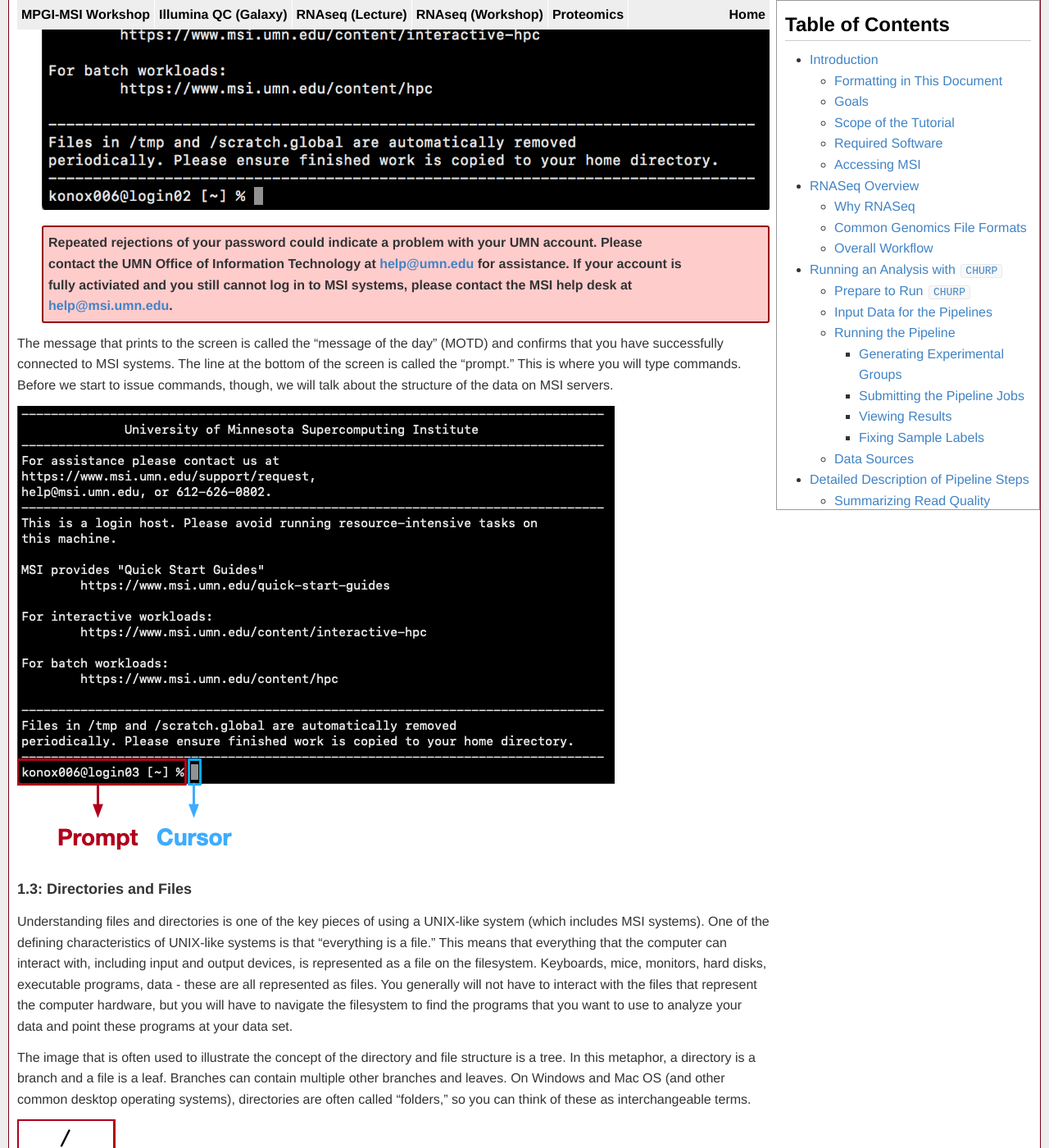
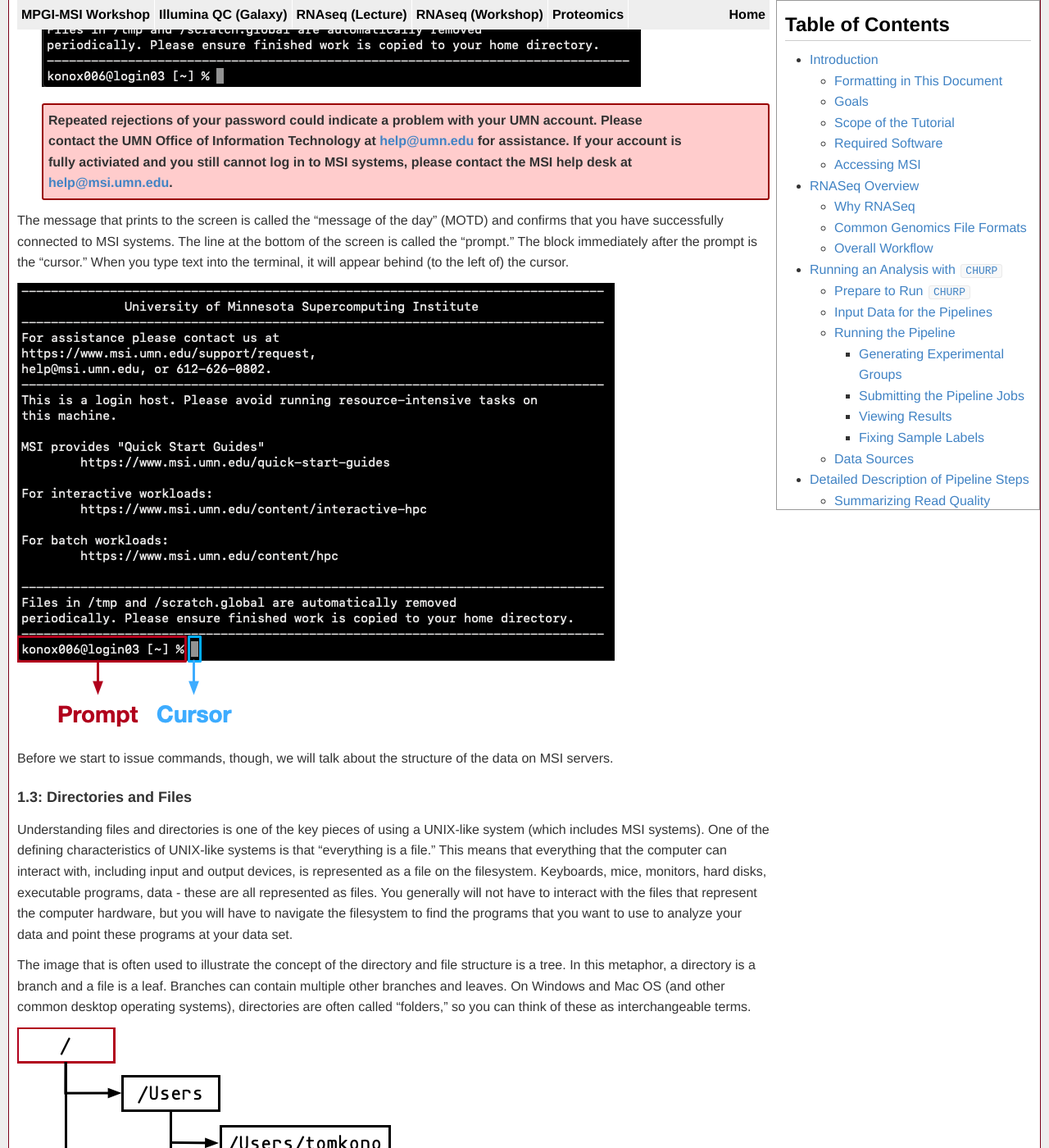
Before and after one commit to msi-ris/Tutorials, a Jekyll site: the page built from rnaseq_cmd_beta.md, in a window 1280 px wide and 1400 px high, scrolled down 3345 px. Shown: the whole window at 82% size. Built offline with Jekyll 4.4.1, drawn with Linux system fonts in a browser that asks for light colours.

Commit message:
Update bulk rnaseq beta

```diff
--- a/rnaseq_cmd_beta.md
+++ b/rnaseq_cmd_beta.md
@@ -212,11 +212,14 @@ For the other methods, follow these instructions:
 
 The message that prints to the screen is called the "message of the day" (MOTD)
 and confirms that you have successfully connected to MSI systems. The line at
-the bottom of the screen is called the "prompt." This is where you will type
-commands. Before we start to issue commands, though, we will talk about the
-structure of the data on MSI servers.
-
-![Prompt]({{ "/graphics/rnaseq_cmd/Prompt.png" | prepend: site.baseurl }})
+the bottom of the screen is called the "prompt." The block immediately after
+the prompt is the "cursor." When you type text into the terminal, it will
+appear behind (to the left of) the cursor.
+
+![Prompt]({{ "/graphics/rnaseq_cmd/prompt.png" | prepend: site.baseurl }})
+
+Before we start to issue commands, though, we will talk about the structure of
+the data on MSI servers.
 
 ### <a name="1.2"></a> 1.3: Directories and Files
 Understanding files and directories is one of the key pieces of using a
```
Also changed, not shown: graphics/rnaseq_cmd/login.png, graphics/rnaseq_cmd/ssh.png.
